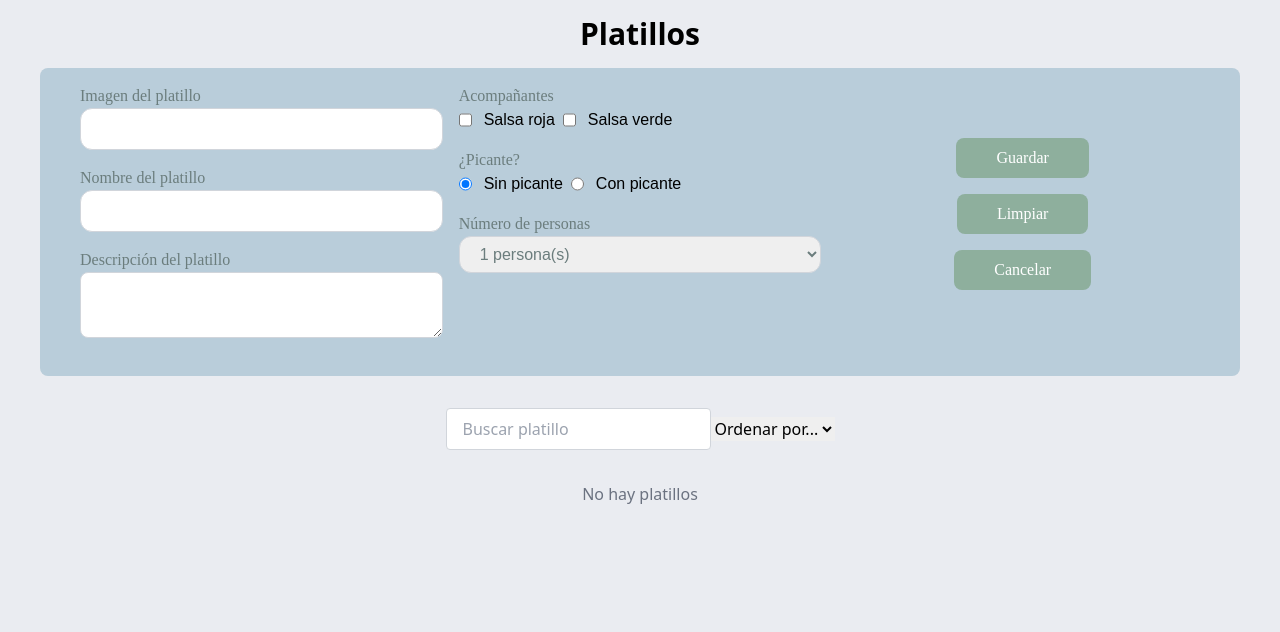
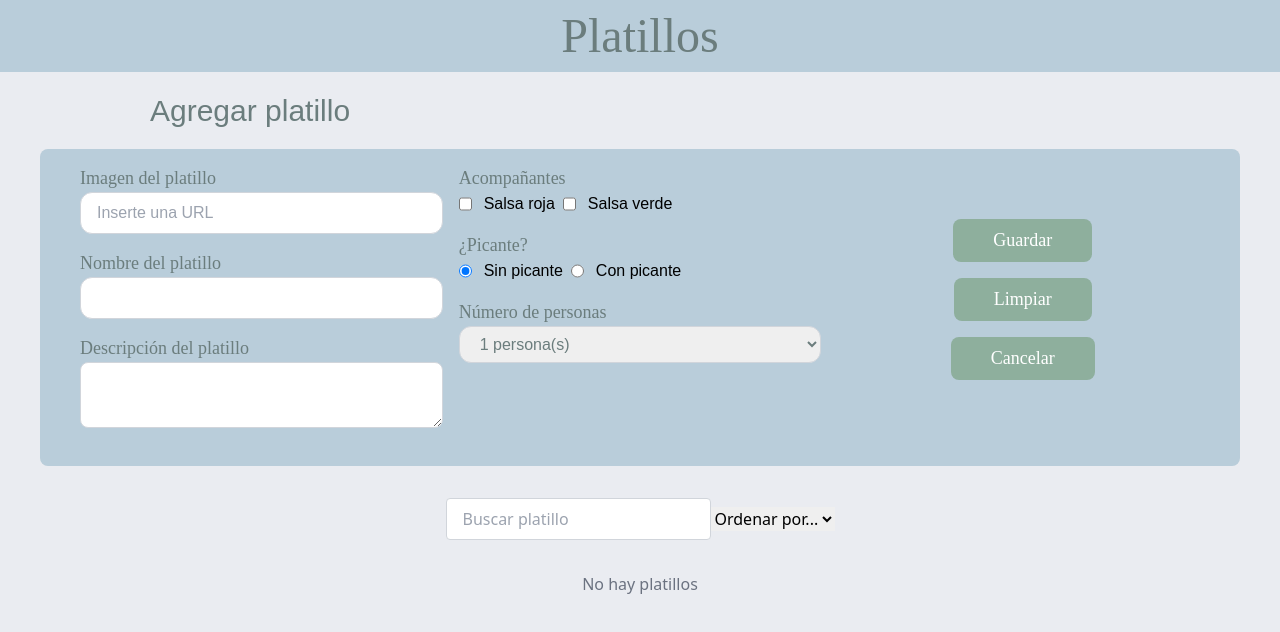
Before and after one commit to MAngelesGB/react-formulario, a React (Vite) app: page / in a window 1280 px wide. Both pictures are taken after a click on the link 971 px from the left and 110 px from the top of the page. Shown: the top 632 px of the page. Built offline with nearby package versions, Linux system fonts and the light colour scheme.

Commit message:
styling header and form subtitle

```diff
--- a/src/App.jsx
+++ b/src/App.jsx
@@ -145,9 +145,13 @@ function App() {
 
   return (
     <>
-      <h1 className="text-3xl font-bold text-center my-4">Platillos</h1>
+    <div className="bg-[#B9CDDA]">
+      <h1 className="font-sriracha text-[#6B7D7D] text-[48px] text-center">Platillos</h1>
+    </div>
       {isFormVisible && (
+
         <div className="my-4">
+        <h2 className="text-[#6B7D7D] text-[30px] font-tauri ml-[150px] mb-4">Agregar platillo</h2>
           <PlatilloForm
             form={form}
             handleInputChange={handleInputChange}
--- a/src/components/PlatilloForm.jsx
+++ b/src/components/PlatilloForm.jsx
@@ -5,33 +5,33 @@ export function PlatilloForm({ form, handleInputChange, handleSubmit, cleanForm,
       <div>
         {/*Imagen del platillo*/}
         <div className="mb-4">
-          <label htmlFor="imagen" className="block font-sriracha text-[#6B7D7D]">Imagen del platillo</label>
-          <input id="imagen" type="text" name="imagen" value={form.imagen} onChange={handleInputChange} required className="w-full border border-gray-300 rounded-xl px-4 py-2" />
+          <label htmlFor="imagen" className="block font-sriracha text-[#6B7D7D] text-[18px]">Imagen del platillo</label>
+          <input placeholder="Inserte una URL" id="imagen" type="text" name="imagen" value={form.imagen} onChange={handleInputChange} required className="w-full border border-gray-300 rounded-xl px-4 py-2 text-[16px] font-tauri text-[#6B7D7D]" />
         </div>
         {/*Nombre del platillo*/}
         <div className="mb-4">
-          <label htmlFor="nombre" className="block font-sriracha text-[#6B7D7D]">Nombre del platillo</label>
-          <input id="nombre" type="text" name="nombre" value={form.nombre} onChange={handleInputChange} required className="w-full border border-gray-300 rounded-xl px-4 py-2" />
+          <label htmlFor="nombre" className="block font-sriracha text-[#6B7D7D] text-[18px]">Nombre del platillo</label>
+          <input id="nombre" type="text" name="nombre" value={form.nombre} onChange={handleInputChange} required className="w-full border border-gray-300 rounded-xl px-4 py-2 text-[16px] font-tauri text-[#6B7D7D]" />
         </div>
         {/*Descripción del platillo*/}
         <div className="mb-4">
-          <label htmlFor="descripcion" className="block font-sriracha text-[#6B7D7D]">Descripción del platillo</label>
-          <textarea id="descripcion" name="descripcion" value={form.descripcion} onChange={handleInputChange} required className="w-full border border-gray-300 rounded-lg px-4 py-2"></textarea>
+          <label htmlFor="descripcion" className="block font-sriracha text-[#6B7D7D] text-[18px]">Descripción del platillo</label>
+          <textarea id="descripcion" name="descripcion" value={form.descripcion} onChange={handleInputChange} required className="w-full border border-gray-300 rounded-lg px-4 py-2 text-[16px] font-tauri text-[#6B7D7D]"></textarea>
         </div>
       </div>
       {/* Columna derecha */}
       <div>
         {/*Acompañantes*/}
         <div className="mb-4">
-          <label className="block font-sriracha text-[#6B7D7D]">Acompañantes</label>
-          <div className="flex gap-2 font-tauri">
+          <label className="block font-sriracha text-[#6B7D7D] text-[18px]">Acompañantes</label>
+          <div className="flex gap-2 font-tauri text-[16px]">
             <input type="checkbox" name="acompaniantes" value="Salsa roja" checked={form.acompaniantes.includes("Salsa roja")} onChange={handleInputChange} className="mr-1" /> Salsa roja
             <input type="checkbox" name="acompaniantes" value="Salsa verde" checked={form.acompaniantes.includes("Salsa verde")} onChange={handleInputChange} className="mr-1" /> Salsa verde
           </div>
         </div>
         {/*Picor*/}
         <div className="mb-4">
-          <label className="block font-sriracha text-[#6B7D7D]">¿Picante?</label>
+          <label className="block font-sriracha text-[#6B7D7D] text-[18px]">¿Picante?</label>
           <div className="flex gap-2 font-tauri">
             <input type="radio" name="picor" value="Sin picante" checked={form.picor === "Sin picante"} onChange={handleInputChange} className="mr-1" /> Sin picante
             <input type="radio" name="picor" value="Con picante" checked={form.picor === "Con picante"} onChange={handleInputChange} className="mr-1" /> Con picante
@@ -39,8 +39,8 @@ export function PlatilloForm({ form, handleInputChange, handleSubmit, cleanForm,
         </div>
         {/*Número de personas*/}
         <div className="mb-4">
-          <label htmlFor="personas" className="block font-sriracha text-[#6B7D7D]">Número de personas</label>
-          <select id="personas" name="personas" value={form.personas} onChange={handleInputChange} className="font-tauri text-[#6B7D7D] w-full border border-gray-300 rounded-xl px-4 py-2">
+          <label htmlFor="personas" className="block font-sriracha text-[#6B7D7D] text-[18px]">Número de personas</label>
+          <select id="personas" name="personas" value={form.personas} onChange={handleInputChange} className="text-[16px] font-tauri text-[#6B7D7D] w-full border border-gray-300 rounded-xl px-4 py-2">
             <option value="1">1 persona(s)</option>
             <option value="2">2 persona(s)</option>
             <option value="3">3 persona(s)</option>
@@ -50,9 +50,9 @@ export function PlatilloForm({ form, handleInputChange, handleSubmit, cleanForm,
       </div>
       {/* Columna derecha */}
       <div className="flex flex-col gap-4 mb-4 items-center justify-center">
-        <button type="submit" className="bg-[#8EAF9D] hover:bg-[#6B7D7D] text-white font-sriracha py-2 px-10 ml-2 rounded-[8px] hover:scale-105">Guardar</button>
-        <button type="button" onClick={cleanForm} className=" bg-[#8EAF9D] hover:bg-[#6B7D7D] text-white font-sriracha py-2 px-10 rounded-[8px] ml-2 hover:scale-105">Limpiar</button>
-        <button type="button" onClick={() => cancelForm()} className="bg-[#8EAF9D] hover:bg-[#6B7D7D] text-white font-sriracha py-2 px-10 rounded-[8px] ml-2 hover:scale-105">Cancelar</button>
+        <button type="submit" className="text-[18px] bg-[#8EAF9D] hover:bg-[#6B7D7D] text-white font-sriracha py-2 px-10 ml-2 rounded-[8px] hover:scale-105">Guardar</button>
+        <button type="button" onClick={cleanForm} className=" text-[18px] bg-[#8EAF9D] hover:bg-[#6B7D7D] text-white font-sriracha py-2 px-10 rounded-[8px] ml-2 hover:scale-105">Limpiar</button>
+        <button type="button" onClick={() => cancelForm()} className="text-[18px] bg-[#8EAF9D] hover:bg-[#6B7D7D] text-white font-sriracha py-2 px-10 rounded-[8px] ml-2 hover:scale-105">Cancelar</button>
       </div>
     </form>
   )
```
